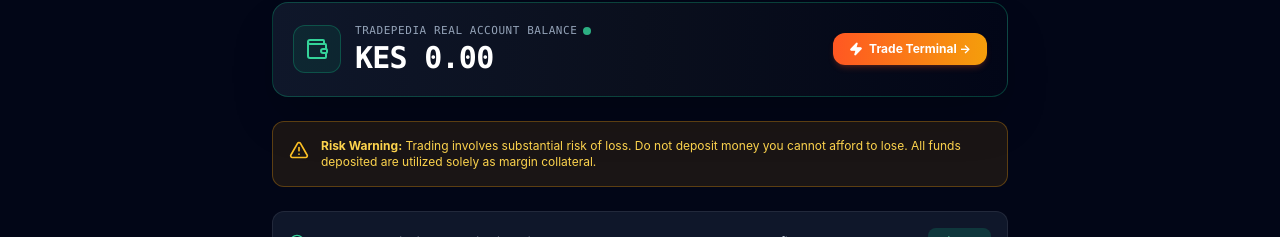
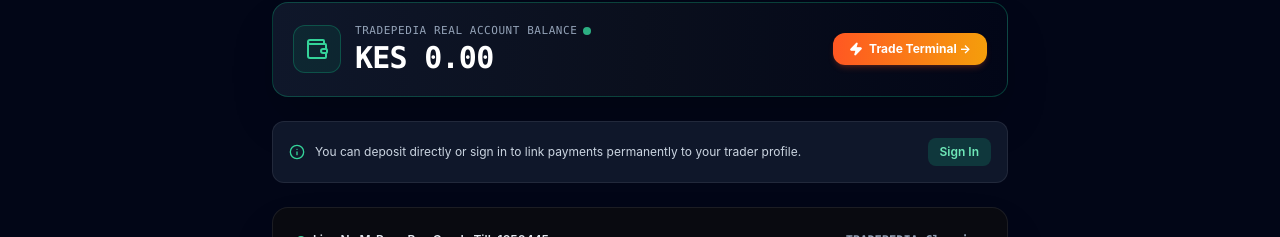
Before and after one commit to R9291/tradepedia, a Next.js app: page /deposit in a window 1280 px wide. Shown: the part 218-455 px from the top of the page. Built offline with nearby package versions, Linux system fonts and the light colour scheme; no server answers; the database is empty.

Commit message:
style(deposit): remove risk warning message banner

```diff
--- a/src/app/deposit/page.tsx
+++ b/src/app/deposit/page.tsx
@@ -317,13 +317,7 @@ export default function DepositPage() {
         </div>
       </div>
 
-      {/* Mandatory Risk Warning */}
-      <div className="p-4 rounded-xl bg-amber-500/10 border border-amber-500/30 text-amber-300 text-xs flex items-start gap-3">
-        <AlertTriangle className="w-5 h-5 shrink-0 text-amber-400 mt-0.5" />
-        <div>
-          <strong>Risk Warning:</strong> Trading involves substantial risk of loss. Do not deposit money you cannot afford to lose. All funds deposited are utilized solely as margin collateral.
-        </div>
-      </div>
+
 
       {/* Authentication Notice if Guest */}
       {!isAuthenticated && (
```
